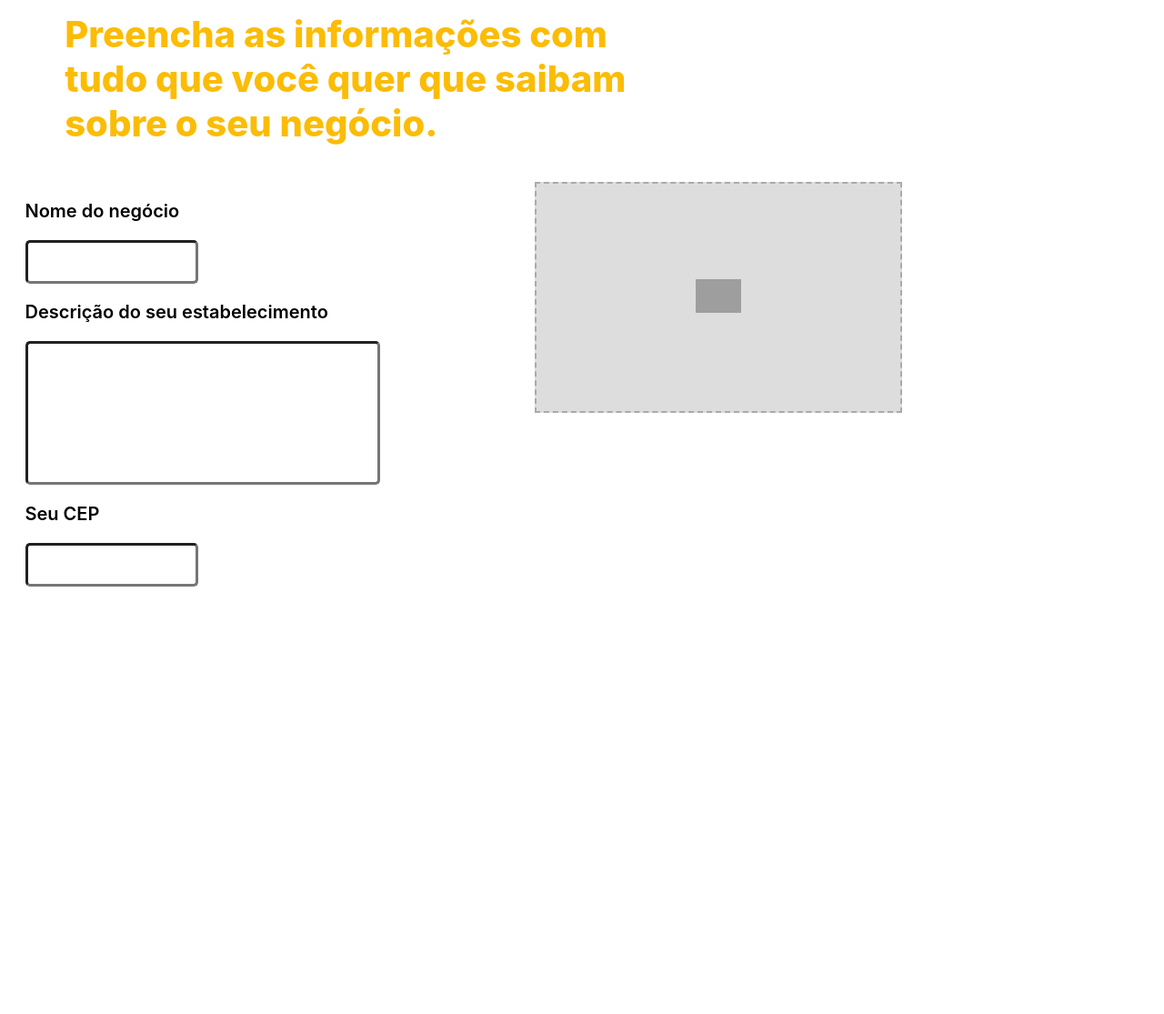
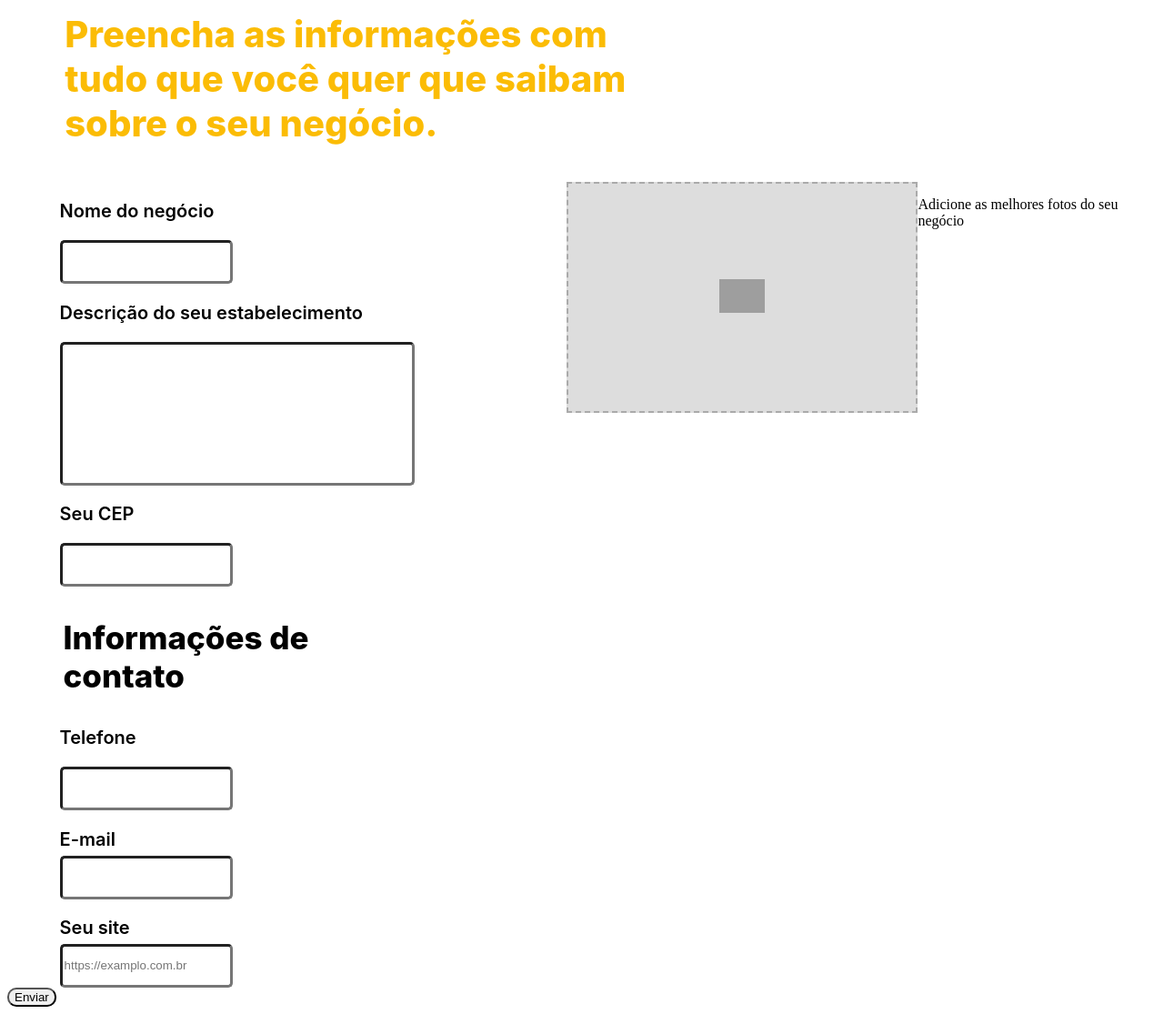
Before and after one commit to MiguelHort/Crowd.V1, a PHP site: page /cadastroloja.html in a window 1280 px wide. Shown: the part 211-1326 px from the top of the page at 91% size. Before the commit the page ends 856 px from the top, so only its background shows below. Run offline with PHP 8.4, Linux system fonts and the light colour scheme; grey boxes are pictures that could not be loaded.

Commit message:
formulario  loja

```diff
--- a/Crowd/Pagina Cadastro Lojas/cadastro loja.css
+++ b/Crowd/Pagina Cadastro Lojas/cadastro loja.css
@@ -4,6 +4,7 @@
     font-size: 60px;
     margin-left: 5%;
 }
+
 .conteudo {
     font-family: 'Inter', sans-serif;
     font-weight: 800;
@@ -64,6 +65,7 @@
 
 .pai{
     display: flex;
+    margin-left: 3%;
 }
 
 #picture__input {
@@ -108,3 +110,58 @@
   .picture__img {
     max-width: 100%;
   }
+ .informações{
+  font-family: 'Inter', sans-serif;
+  font-weight: 800;
+  font-size: 35px;
+  color: #000000;
+  margin-left: 6%;
+ }
+ .telefone{
+  font-family: 'Inter', sans-serif;
+  font-weight: 600;
+  font-size: 20px;
+  margin-left: 5%;
+  margin-top: 5%;
+}
+ .numeros {
+  border-radius: 5px;
+  border-width: 3px;
+  margin-left: 5%;
+  height: 40px;
+  width: 180px;
+}
+.seuemail{
+  font-family: 'Inter', sans-serif;
+  font-weight: 600;
+  font-size: 20px;
+  margin-left: 5%;
+  margin-top: 5%;
+}
+ .email {
+  margin-top: -5%;
+  border-radius: 5px;
+  border-width: 3px;
+  margin-left: 5%;
+  height: 40px;
+  width: 180px;
+}
+.seusite{
+  font-family: 'Inter', sans-serif;
+  font-weight: 600;
+  font-size: 20px;
+  margin-left: 5%;
+  margin-top: 5%;
+}
+ .site {
+  margin-top: -5%;
+  border-radius: 5px;
+  border-width: 3px;
+  margin-left: 5%;
+  height: 40px;
+  width: 180px;
+}
+.enviar{
+ border-radius: 10px;
+
+}
--- a/Crowd/Pagina Cadastro Lojas/cadastroloja.html
+++ b/Crowd/Pagina Cadastro Lojas/cadastroloja.html
@@ -31,19 +31,37 @@
           <form action="login.php" method="post">
             <input class="cep" type="text" required>
 
+            <p class="informações">Informações de contato</p>
 
+            <p class="telefone">Telefone</p>
+          <form action="login.php" method="post">
+            <input class="numeros" type="tel"
+            pattern="[0-9]{2}-[0-9]{5}-[0-9]{4}"
+            required>
+
+            <p class="seuemail">E-mail</p>
+          <form action="login.php" method="post">
+            <input class="email" type="email" required>
+
+            <p class="seusite">Seu site</p>
+            <form action="login.php" method="post">
+              <input class="site" type="url"
+              placeholder="https://examplo.com.br"
+              pattern="https://." size="30">
     </div>
 
         <label class="picture" for="picture__input" tabIndex="0">
           <span class="picture__image"></span>
         </label>
-
+        <p class="adicione">Adicione as melhores fotos do seu negócio</p>
         <input type="file" name="picture__input" id="picture__input">
 
       </form>
     </div>
   </div>
 
+
+  <button class="enviar">Enviar</button>
   <script src="imagem.js"></script>
 
 </body>
```
